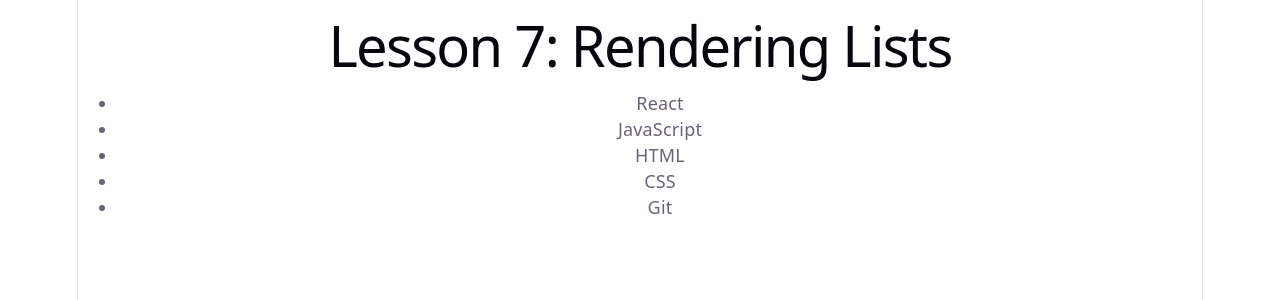
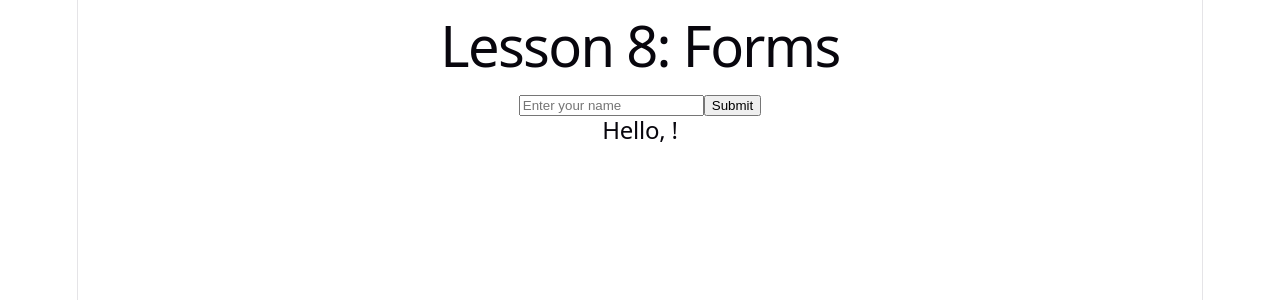
Before and after one commit to JohnkayFundz/react-learning, a React (Vite) app: page / in a window 1280 px wide. Shown: the top 300 px of the page. Built offline with nearby package versions, Linux system fonts and the light colour scheme.

Commit message:
Complete Lesson 8: Forms

```diff
--- a/src/App.jsx
+++ b/src/App.jsx
@@ -1,7 +1,7 @@
-import Lesson07RenderingLists from "./components/Lesson07RenderingLists";
+import Lesson08Forms from "./components/Lesson08Forms";
 
 function App() {
-  return <Lesson07RenderingLists />;
+  return <Lesson08Forms />;
 }
 
 export default App;
--- /dev/null
+++ b/src/components/Lesson08Forms.jsx
@@ -0,0 +1,32 @@
+import { useState } from "react";
+
+function Lesson08Forms() {
+  const [name, setName] = useState("");
+  const [submittedName, setSubmittedName] = useState("");
+
+  function handleSubmit(event) {
+    event.preventDefault();
+    setSubmittedName(name);
+  }
+
+  return (
+    <div>
+      <h1>Lesson 8: Forms</h1>
+
+      <form onSubmit={handleSubmit}>
+        <input
+          type="text"
+          placeholder="Enter your name"
+          value={name}
+          onChange={(event) => setName(event.target.value)}
+        />
+
+        <button type="submit">Submit</button>
+      </form>
+
+      <h2>Hello, {submittedName}!</h2>
+    </div>
+  );
+}
+
+export default Lesson08Forms;
```
